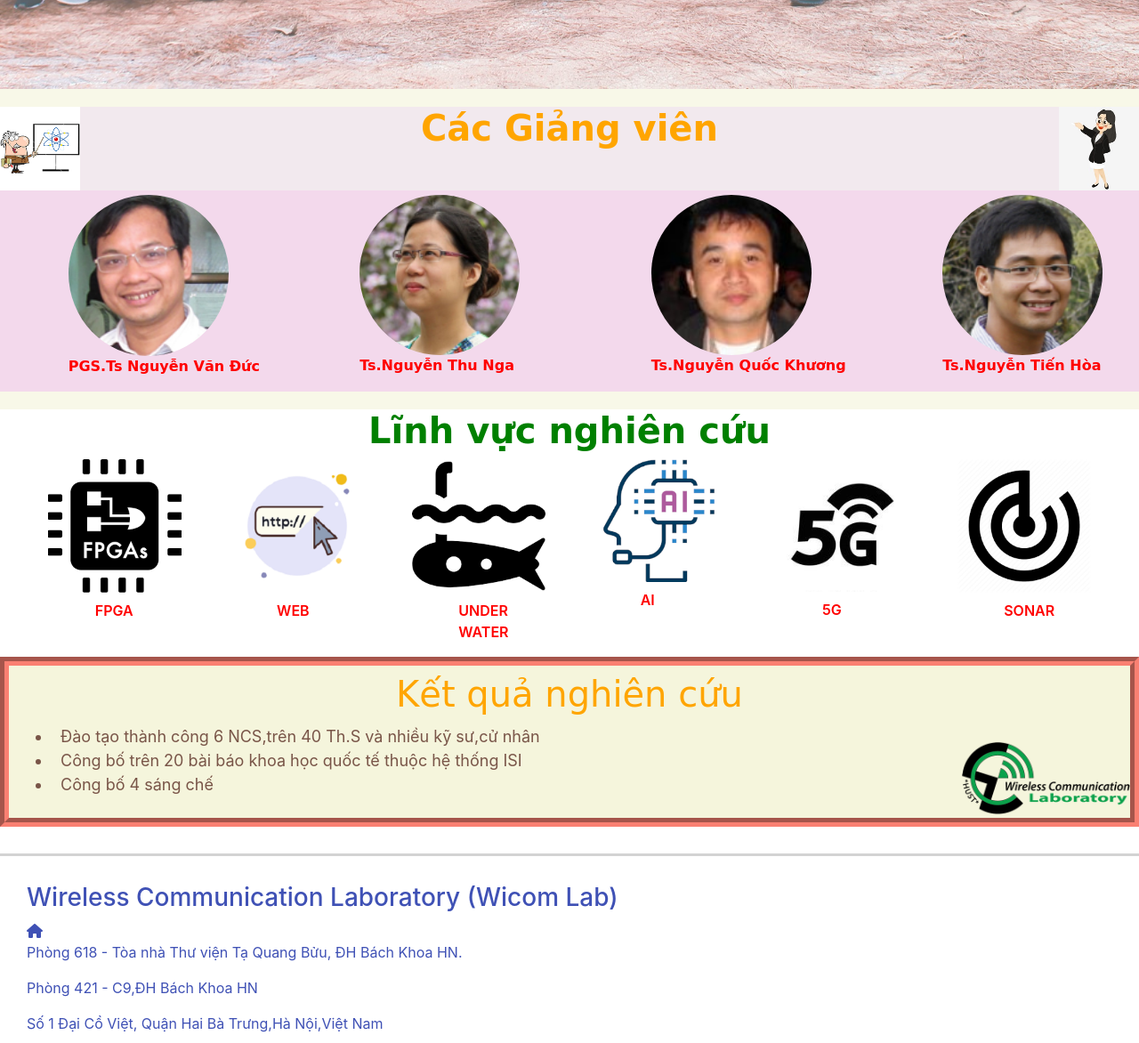
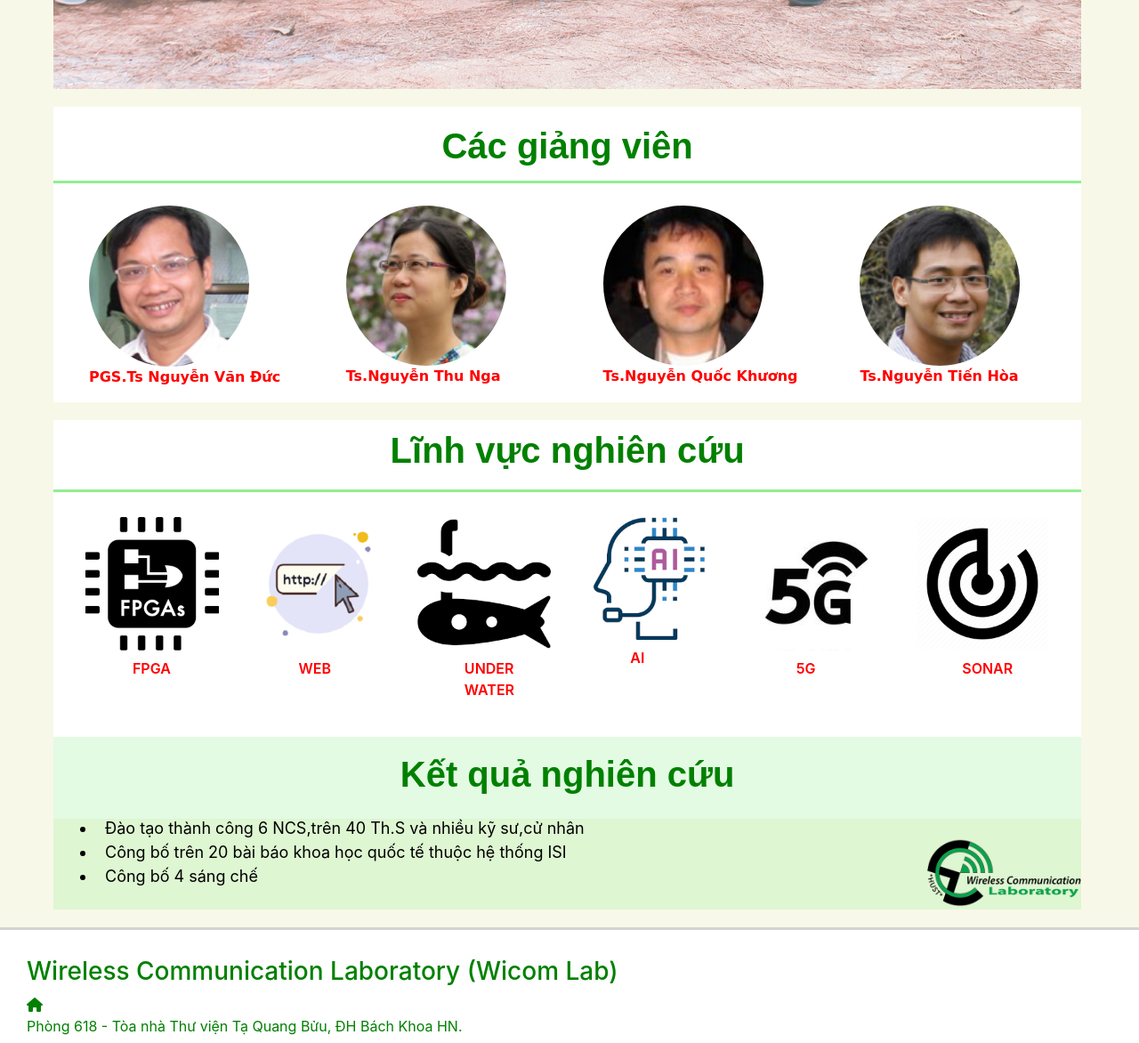
Before and after one commit to hglinhlinh98/mylazada, a plain HTML site: page wicom_web/index.html in a window 1280 px wide. Shown: the part 970-2142 px from the top of the page at 89% size. Drawn offline with nearby package versions, Linux system fonts and the light colour scheme; a web font is replaced by a local one.

Commit message:
t sua lai mau roi nhe

```diff
--- a/wicom_web/assets/css/style.css
+++ b/wicom_web/assets/css/style.css
@@ -1,7 +1,8 @@
 
 html ,body{
-	height:100% ;
-	width:100%;
+	height: 100%;
+    width: 95%;
+    margin-left: 30px;
 }
 body{
     background-color: #f5f5dca3;
@@ -13,10 +14,10 @@ body{
    left:0px;
    z-index:10000;
    height: 70px;
-   background: rgb(138,195,34);
-   background: linear-gradient(0deg, rgba(138,195,34,1) 0%, rgba(253,45,200,0.31743119611125703) 100%);
+  background: rgb(64,71,49);
+background: linear-gradient(180deg, rgba(64,71,49,0.13535836697960435) 0%, rgba(107,152,109,1) 0%,
+    rgba(108,214,111,1) 0%, rgba(31,59,14,1) 0%, rgba(71,131,73,1) 0%, rgba(247,244,246,0.15776733056503855) 0%, rgba(24,108,34,1) 100%, rgba(189,191,183,1) 100%);
 }
-
 .homepage{
     margin-top: 70px;
 	height: 125%;
@@ -39,24 +40,25 @@ body{
     justify-content: flex-end;
 
 }
-.dropdown{
-    padding-right: 15px;
+.dropdown {
+    margin-top: -8px;
+    padding-right: 35px;
     position: relative;
-    display:inline-block;
+    display: inline-block;
 }
 
 .dropdown-content {
     display: none;
     position: absolute;
-    background-color: #8BC34A;
+    background-color: #359c35;
     min-width: 115px;
-    /*box-shadow: 0px 8px 16px 0px rgba(0,0,0,0.2);*/
+
     z-index: 1;
     margin-left: 3px;
 }
 a.dropdown_item{
     text-decoration: none;
-    color: red;
+    color: #EEEEEE;
     font-weight: 700;
 }
 .dropdown-content a{
@@ -99,22 +101,30 @@ a.dropdown_item{
 
 
 }
-.pic_teacher{
+.title_1 {
 
-    background-color: #eedcf582;
-    display:flex;
+    text-align: center;
+    background-color: white;
+    /* display: flex; */
     flex-direction: row;
     justify-content: space-between;
-
-}
-.pic_teacher img {
-    width: 7%;
+    padding-top: 10px;
+    padding-bottom: 20px;
 }
 
+
 .teacher_lab h1 {
-    font-family: cursive;
-    color: orange;
+    padding-top: 10px;
+    border-bottom: solid lightgreen;
+    font-family: Arial;
+    color: green;
     font-weight: 700;
+    /* padding: 10px 20px; */
+    padding-bottom: 15px;
+}
+.row.teachers {
+    margin-left: 0px;
+    margin-right: 0px;
 }
 .col-md-3 img {
     width: 180px;
@@ -122,9 +132,9 @@ a.dropdown_item{
     padding-top: 5px;
 }
 .col-md-3 {
-    background-color: #d93bff29;
-    padding-left: 7%;
-
+    padding-left: 40px;
+    margin-top: -8px;
+    background-color: white;
 }
 .col-md-3 p {
     color: red;
@@ -137,15 +147,16 @@ a.dropdown_item{
     width: 70%;
 }
 .research {
+    height: 56%;
     background-color: white;
     margin-top: 20px;
-
 }
-.parts{
-
-    display:flex;
+.parts {
+    padding-top: 20px;
+    display: flex;
     flex-direction: row;
     justify-content: space-evenly;
+    margin-bottom: 25px;
 }
 .part_item img{
     width:150px;
@@ -164,26 +175,35 @@ a.dropdown_item{
 .color_fields h1 {
     font-weight: 700;
     color: green;
-    font-family: cursive;
+    font-family: Arial;
     text-align: center;
-
+    padding-top: 10px;
+    padding-bottom: 20px;
+    border-bottom: solid lightgreen;
 }
-.achievement{
+.achievement {
+    margin-top: 10px;
     padding: 8px;
-    border: 10px groove salmon;
     word-wrap: break-word;
     position: relative;
-    background-color: beige;
+    background-color: #90ee9040;
 }
-.title{
+.title {
+    font-weight: 700;
     margin-bottom: 10px;
     text-align: center;
-    color:orange ;
-    font-family: cursive;
+    color: green;
+    font-family: Arial;
+    padding-top: 10px;
+    padding-bottom: 5px;
+    /* border-bottom: solid lightgreen; */
+}
+.title h1 {
+    font-weight: 600;
 }
 .achievement li {
     padding-left: 10px;
-    color: #795548;
+    color: black;
     font-size: 18px;
 }
 .achievement img {
@@ -197,14 +217,23 @@ a.dropdown_item{
     bottom: 3px;
 }
 .contact {
+    left: 0px;
+    position: absolute;
+    width: 100%;
     background-color: white;
-    color: #3f51b5;
-    margin-top: 30px;
+    color: green;
+    margin-top: 20px;
     border-top: solid;
     border-top-color: lightgrey;
     padding: 30px;
 }
+.col-md-8 a {
+    color: #156715;
+    text-decoration: none;
+    background-color: transparent;
+}
 .icon_contact {
+    color: green;
     margin: 20px;
     display: inline;
 }
--- a/wicom_web/assets/css/style2.css
+++ b/wicom_web/assets/css/style2.css
@@ -1,19 +1,20 @@
 html ,body{
-	height:100% ;
-	width:100%;
+    height: 100%;
+    width: 95%;
+    margin-left: 30px;
 }
-body {
-	background-color: #f5f5dca3;
+body{
+    background-color: #f5f5dca3;
 }
 .navigation{
-	position: fixed;
+   position: fixed;
    width: 100%;
    top:0px;
    left:0px;
    z-index:10000;
    height: 70px;
-   background: rgb(138,195,34);
-   background: linear-gradient(0deg, rgba(138,195,34,1) 0%, rgba(253,45,200,0.31743119611125703) 100%);
+  background: rgb(64,71,49);
+background: linear-gradient(180deg, rgba(64,71,49,0.13535836697960435) 0%, rgba(107,152,109,1) 0%, rgba(108,214,111,1) 0%, rgba(31,59,14,1) 0%, rgba(71,131,73,1) 0%, rgba(247,244,246,0.15776733056503855) 0%, rgba(24,108,34,1) 100%, rgba(189,191,183,1) 100%);
 }
 .icon{
     background-color: none;
@@ -191,6 +192,7 @@ table {
 
 }
 .tech_news h4{
+    border-bottom: solid #00BCD4;
     padding: 10px 3px;
     color: #ff000085;
 }
@@ -198,14 +200,23 @@ table {
     color: black;
 }
 .contact {
+    left: 0px;
+    position: absolute;
+    width: 100%;
     background-color: white;
-    color: #3f51b5;
-    margin-top: 30px;
+    color: green;
+    margin-top: 20px;
     border-top: solid;
     border-top-color: lightgrey;
     padding: 30px;
 }
+.col-md-8 a {
+    color: #156715;
+    text-decoration: none;
+    background-color: transparent;
+}
 .icon_contact {
+    color: green;
     margin: 20px;
     display: inline;
 }
--- a/wicom_web/index.html
+++ b/wicom_web/index.html
@@ -11,6 +11,7 @@
   <link rel="stylesheet" type="text/css" href="assets/css/style.css">
   <link href="https://fonts.googleapis.com/css?family=Lobster&display=swap" rel="stylesheet">
   <link href="https://fonts.googleapis.com/css?family=Gloria+Hallelujah&display=swap" rel="stylesheet">
+  <link href="https://fonts.googleapis.com/css?family=Girassol|Signika&display=swap" rel="stylesheet">
 </head>
 <body>
  	<script src="https://code.jquery.com/jquery-3.3.1.slim.min.js" integrity="sha384-q8i/X+965DzO0rT7abK41JStQIAqVgRVzpbzo5smXKp4YfRvH+8abtTE1Pi6jizo" crossorigin="anonymous"></script>
@@ -23,7 +24,7 @@
  		</div>
  		<div class="menu">
       <div class="dropdown">
-        <a href="" class="dropdown_item">Home</a>
+        <a href="file:///E:/weblab/wicom_web/index.html" class="dropdown_item">Home</a>
       </div>
       <div class="dropdown">
         <a href="" class="dropdown_item">About</a>
@@ -43,8 +44,8 @@
       <div class="dropdown">
         <a href="" class="dropdown_item">News</a>
         <div class="dropdown-content">
-          <a href="">Tin noi bo</a>
-          <a href="">Tin cong nghe</a>
+          <a href="file:///E:/weblab/wicom_web/index2.html">Tin noi bo</a>
+          <a href="file:///E:/weblab/wicom_web/index2.html">Tin cong nghe</a>
         </div>
       </div>
       <div class="dropdown">
@@ -68,13 +69,11 @@
  	</div>
   <!-- giang vien cua lab -->
  	<div class="teacher_lab" id="teachers">
-    <div class="pic_teacher">
-      <img src="assets/images/pro1.png">
-      <div><h1> Các Giảng viên</h1></div>
-      <img src="assets/images/pro.jpg">
+    <div class="title_1">
+      <h1> Các giảng viên</h1>
     </div>
 
- 		<div class="row">
+ 		<div class="row teachers">
  			<div class="col-md-3">
  				<img src="assets/images/nguyenvanduc.png">
         <p> PGS.Ts Nguyễn Văn Đức</p>
```
Also changed, not shown: wicom_web/index2.html (+1 -1 lines), wicom_web/assets/images/wicomlab2.jpg (added).
